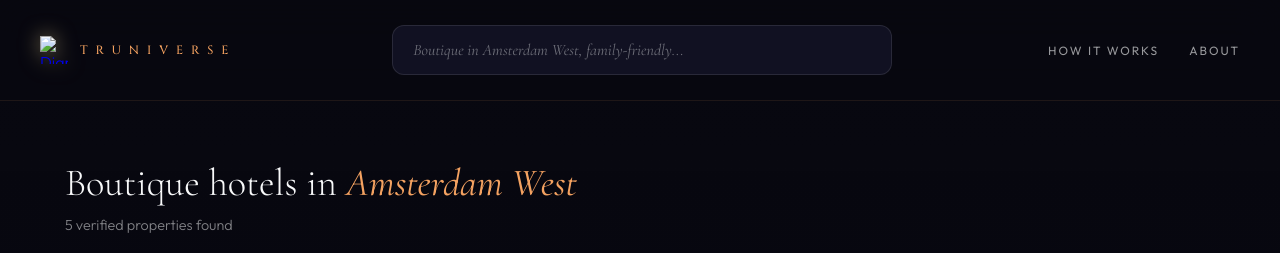
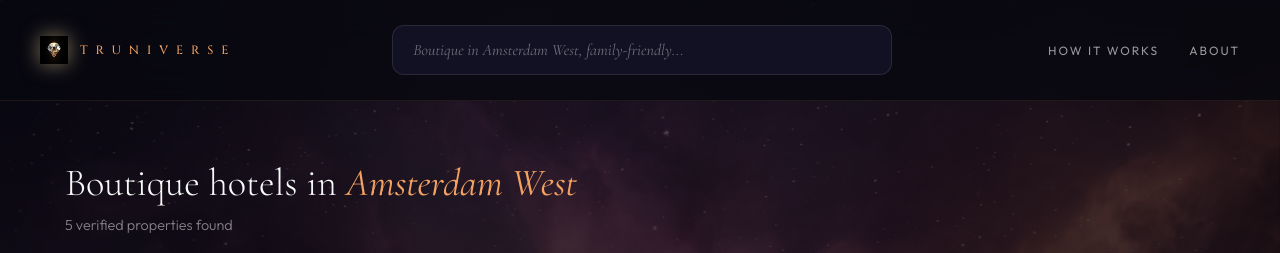
Before and after one commit to nia05-tch/truniverse-prototype, a plain HTML site: page search.html in a window 1280 px wide. Shown: the top 253 px of the page. Drawn offline with nearby package versions, Linux system fonts and the light colour scheme.

Commit message:
Update image paths in search.html

```diff
--- a/search.html
+++ b/search.html
@@ -34,7 +34,7 @@
             left: 0;
             width: 100%;
             height: 100%;
-            background: url('pics/space.jpg') center center / cover no-repeat;
+            background: url('space.jpg') center center / cover no-repeat;
             z-index: 0;
         }
 
@@ -534,7 +534,7 @@
     <!-- HEADER -->
     <header>
         <a href="index.html" class="logo">
-            <img src="pics/diamond.jpg" alt="Diamond" class="logo-diamond">
+            <img src="diamond.jpg" alt="Diamond" class="logo-diamond">
             <span class="logo-text">Truniverse</span>
         </a>
 
```
